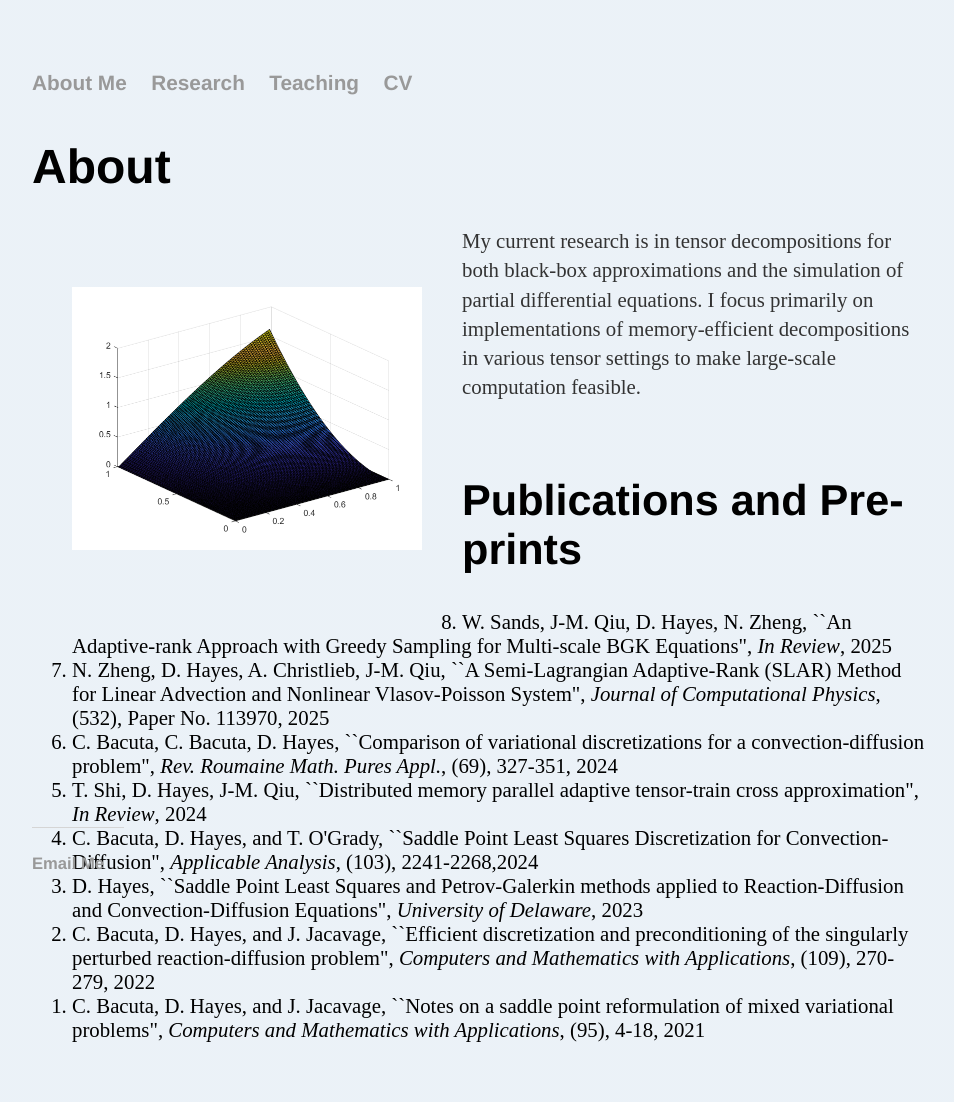
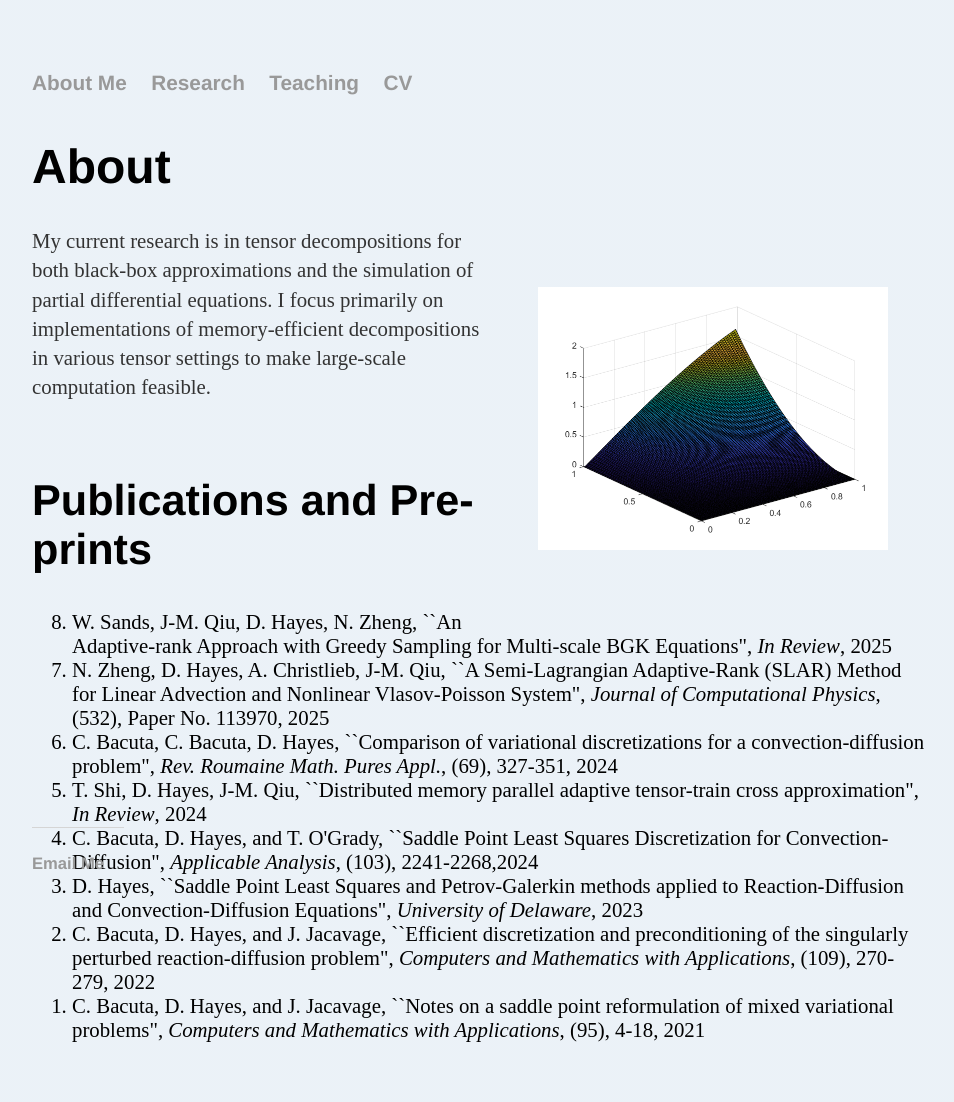
Before and after one commit to dhayes95/dhayes95.github.io, a Jekyll site: the page built from research/index.html, in a window 1280 px wide. Shown: the whole page, without its empty margins (160-1114 px from the left). Built offline with Jekyll 4.4.1, drawn with Linux system fonts in a browser that asks for light colours.

Commit message:
Update index.html

```diff
--- a/research/index.html
+++ b/research/index.html
@@ -5,7 +5,7 @@ title: Research Interest
 
 		<div class="about">
 			<h1>About</h1>
-			<p style="padding:40px; float:left;"><img src="CFEM2DEx3Approx.png" height= "auto" width="350"></p>
+			<p style="padding:40px; float:right;"><img src="CFEM2DEx3Approx.png" height= "auto" width="350"></p>
 			<p>
 			My current research is in tensor decompositions for both black-box approximations and the simulation of partial differential equations. I focus primarily on implementations of memory-efficient decompositions in various tensor settings to make large-scale computation feasible.
 			</p>
```
